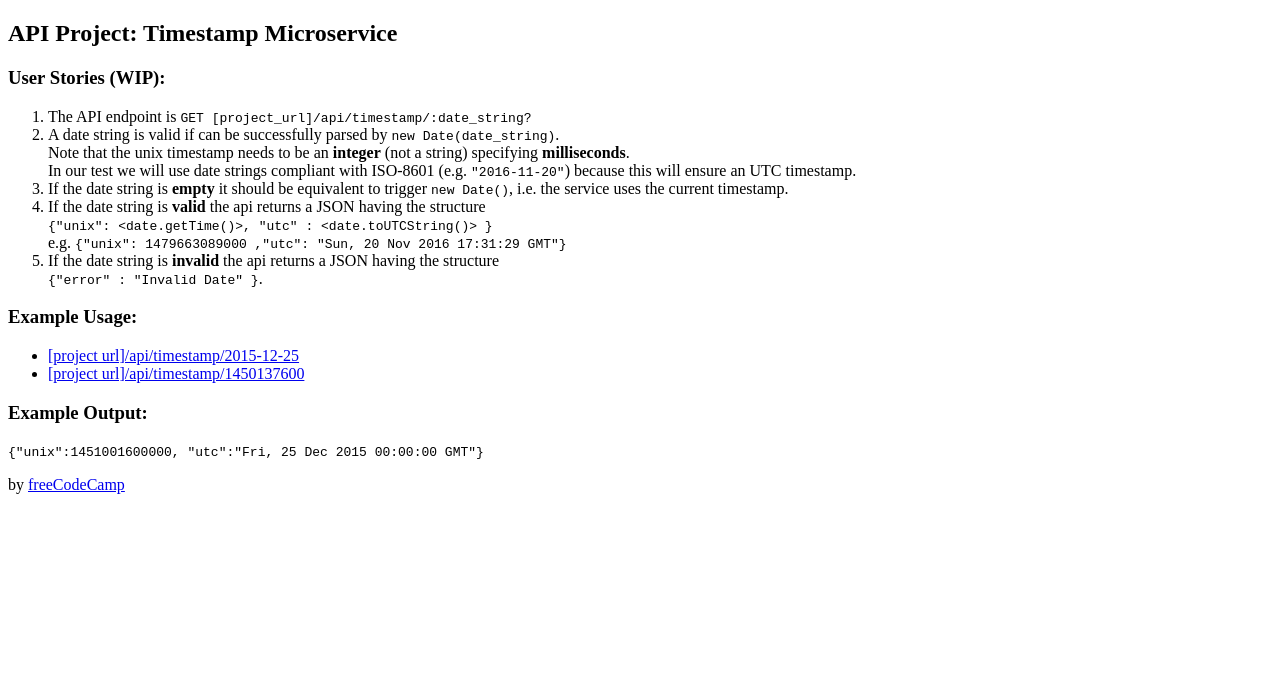
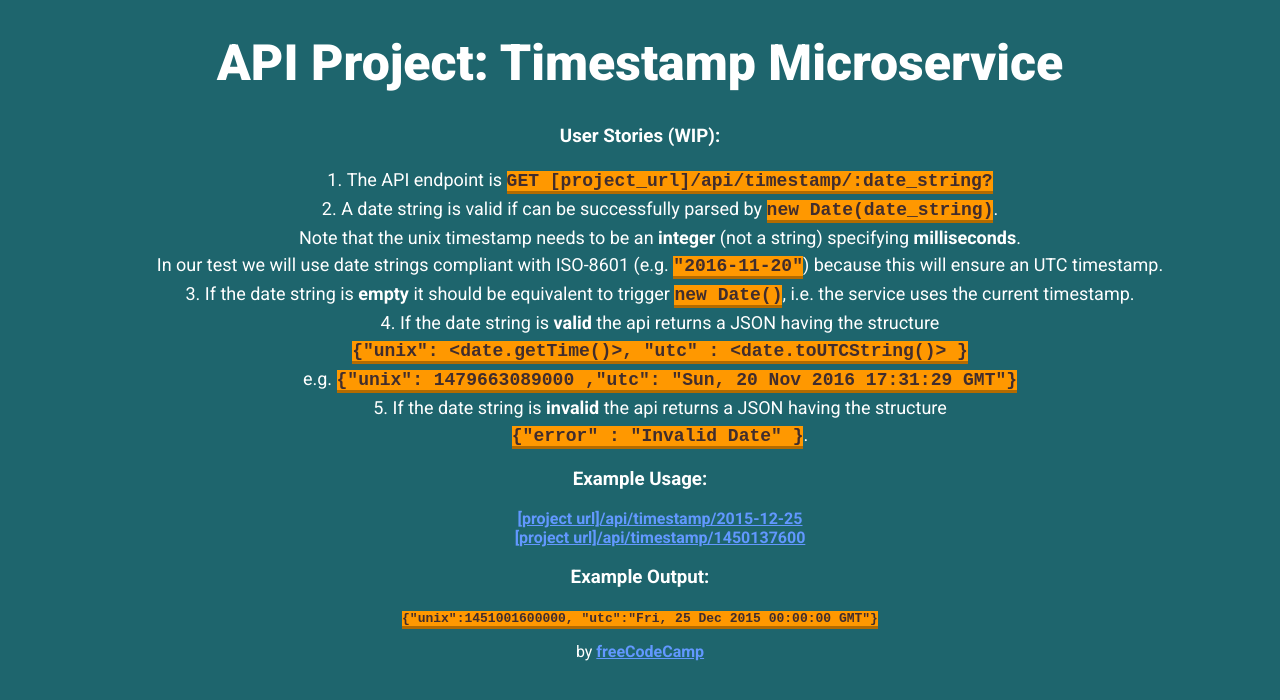
Before and after one commit to isemaj/fcc-timestamp-microservice, a website: page public/index.html in a window 1280 px wide. Drawn offline with Linux system fonts and the light colour scheme.

Commit message:
add styling

```diff
--- a/nodemon.json
+++ b/nodemon.json
@@ -5,7 +5,7 @@
   ],
   "verbose": true,
   "watch": [
-    "views/"
+    "public/"
   ],
   "env": {
     "PORT": 9000
--- a/public/index.html
+++ b/public/index.html
@@ -2,15 +2,15 @@
 <html>
    <head>
       <title>Timestamp Microservice</title>
-      <link href="https://fonts.googleapis.com/css?family=Roboto" rel="stylesheet" type="text/css">
+      <link href="https://fonts.googleapis.com/css?family=Roboto:400,700,900" rel="stylesheet" type="text/css">
+      <link rel="stylesheet" href="style.css">
    </head>
 
    <body>
       <div class="container">
-        <h2>API Project: Timestamp Microservice</h2>
+        <h1>API Project: Timestamp Microservice</h1>
         <h3>User Stories (WIP):</h3>
         <ol class="user-stories">
-
           <li>The API endpoint is <code>GET [project_url]/api/timestamp/:date_string?</code></li>
           <li>A date string is valid if can be successfully parsed by <code>new Date(date_string)</code>.<br>
           Note that the unix timestamp needs to be an <strong>integer</strong> (not a string) specifying <strong>milliseconds</strong>.<br>
@@ -24,7 +24,7 @@
         </ol>
 
         <h3>Example Usage:</h3>
-        <ul>
+        <ul class="example-usage">
           <li><a href="api/timestamp/2015-12-25" target="_blank">
             [project url]/api/timestamp/2015-12-25</a></li>
           <li><a href="api/timestamp/1450137600000" target="_blank">[project url]/api/timestamp/1450137600</a></li>
--- /dev/null
+++ b/public/style.css
@@ -0,0 +1,33 @@
+body {
+  font-family: 'Roboto', sans-serif;
+  text-align:  center;
+  background-color:  #1e656d;
+  color:  white;
+}
+
+h1 {
+  font-size: 50px;
+  font-weight: 900;
+}
+
+.user-stories {
+  list-style-position: inside;
+  font-size:  18px;
+  line-height: 1.5;
+}
+
+.example-usage {
+  list-style-type: none;
+}
+
+code {
+  background-color:  #FF9800;
+  border-bottom: 3.5px solid #b46b00;
+  color: #412d2d;
+  font-weight: bold;
+}
+
+a {
+  color: #6298ff;
+  font-weight: bold;
+}
```
